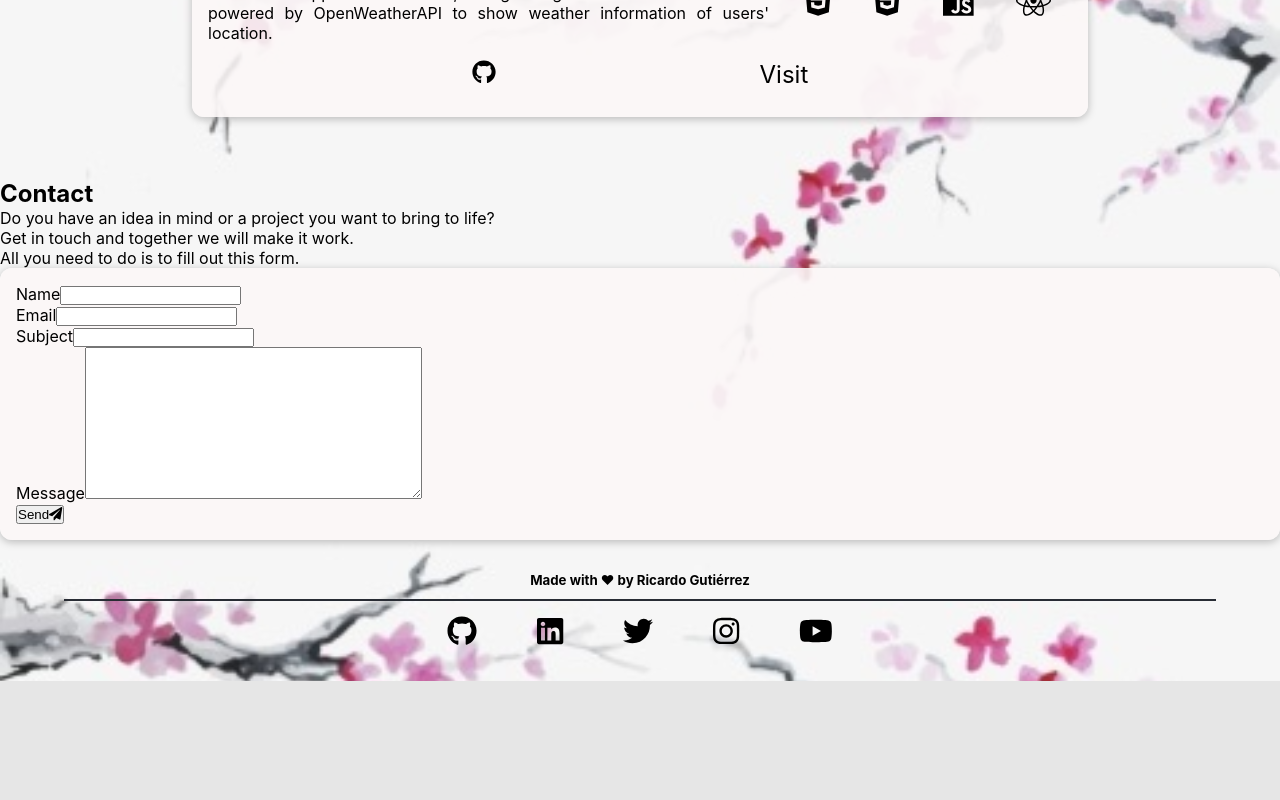
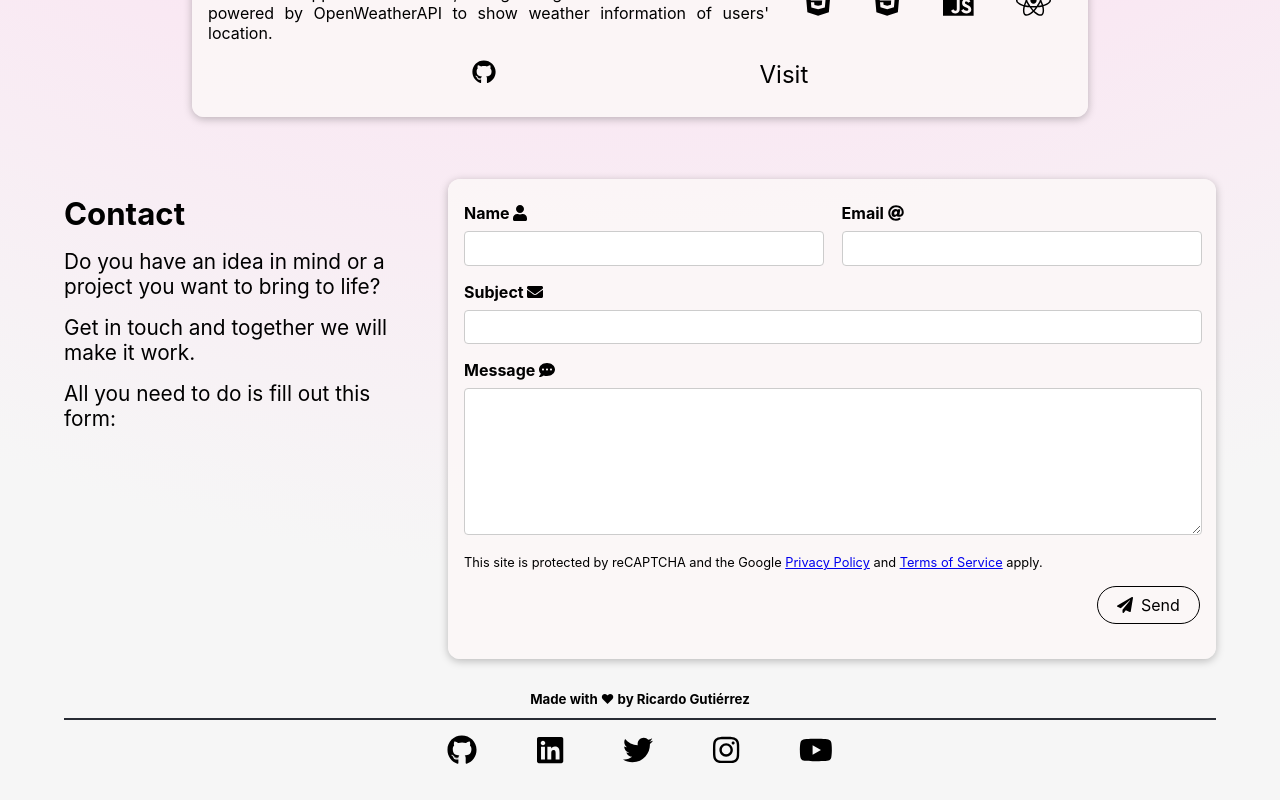
Before and after one commit to GtzRicky/portfolio, a React (Create React App) app: page / in a window 1280 px wide. Shown: the part 3291-4091 px from the top of the page. Before the commit the page ends 3972 px from the top, so only its background shows below. Built offline with nearby package versions, Linux system fonts and the light colour scheme.

Commit message:
json-stringify

```diff
--- a/src/components/Contact.js
+++ b/src/components/Contact.js
@@ -1,8 +1,11 @@
 import React, { useRef, useState } from 'react';
 import Card from '../UI/Card';
 import { FontAwesomeIcon } from '@fortawesome/react-fontawesome';
-import { faPaperPlane } from '@fortawesome/free-solid-svg-icons';
+import { faPaperPlane, faEnvelope, faAt, faCommentDots, faUser } from '@fortawesome/free-solid-svg-icons';
 import axios from 'axios';
+
+
+import classes from './Contact.module.css';
 
 const isEmpty = value => value.trim() === '';
 const isEmail = value => value.includes('@');
@@ -50,55 +53,60 @@ const Contact = () => {
         await axios({
             method: 'post',
             url: "https://portfolio-nodemailer.herokuapp.com/enviar-correo",
-            data: JSON.stringify({
+            data: {
                 subject: enteredSubject,
                 text: enteredMessage,
                 to: "ricardogusar93@hotmail.com",
                 email: enteredEmail,
                 name: enteredName
-            })
+            }
         });
 
         formRef.current.reset();
     };
 
+    const policy = <a className={classes.advertisement} href="https://policies.google.com/privacy" target="_blank" rel="noopener noreferrer">Privacy Policy</a>;
+    const terms = <a className={classes.advertisement} href="https://policies.google.com/terms" target="_blank" rel="noopener noreferrer"> Terms of Service</a>
+
     return (
-    <section className={'contact'}>
+    <section className={classes.contact}>
+        <div className={classes['contact-text']}>
             <h2>Contact</h2>
-        <div className={'contact-text'}>
-            <p>Do you have an idea in mind or a project you want to bring to life? <br/>
-                Get in touch and together we will make it work. <br/>
-                All you need to do is to fill out this form.</p>
+            <p>Do you have an idea in mind or a project you want to bring to life? </p>
+            <p>Get in touch and together we will make it work. </p>
+            <p> All you need to do is fill out this form:</p>
         </div>
-        <div className={'contact-form'}>
         <Card>
-                <form onSubmit={submitHandler} ref={formRef}>
-                    <div className={'data-group'}>
-                        <div classes={'nameInputClasses'}>
-                            <label htmlFor='name'>Name</label>
+            <form onSubmit={submitHandler} ref={formRef} className={classes['contact-form']}>
+                <div className={classes['data-group']}>
+                    <div className={classes['input-class']}>
+                        <label htmlFor='name'>Name <FontAwesomeIcon icon={faUser}/></label>
                         <input type='text' id='name' ref={nameValue}/>
                     </div>
-                        <div className={'emailInputClasses'}>
-                            <label htmlFor='email'>Email</label>
+                    <div className={classes['input-class']}>
+                        <label htmlFor='email'>Email <FontAwesomeIcon icon={faAt}/></label>
                         <input type='email' id='email' ref={emailValue} />
                     </div>
                 </div>
-                    <div className={'message-group'}>
-                        <div>
-                            <label htmlFor='subject'>Subject</label>
+                <div className={classes['message-group']}>
+                    <div className={classes['input-class']}>
+                        <label htmlFor='subject'>Subject <FontAwesomeIcon icon={faEnvelope}/></label>
                         <input type='text' id='subject' ref={subjectValue}/>
                     </div>
-                        <div>
-                            <label htmlFor='message'>Message</label>
-                            <textarea id='message' cols='40' rows='10' ref={messageValue} minLength='25' />
+                    <div className={classes['input-class']}>
+                        <label htmlFor='message'>Message <FontAwesomeIcon icon={faCommentDots}/></label>
+                        <textarea id='message' cols='40' rows='7' ref={messageValue} minLength='25' />
                     </div>
                 </div>
-                    <div>
-                        <button>Send<FontAwesomeIcon icon={faPaperPlane}/></button>
+                <p className={classes.advertisement}>This site is protected by reCAPTCHA and the Google {policy} and {terms} apply.</p>
+                <div className={classes.actions}>
+                    <button>
+                        <FontAwesomeIcon icon={faPaperPlane} className={'submit'}/>
+                        <span>Send</span>
+                    </button>
                 </div>
             </form>
         </Card>
-        </div>
     </section>
     );
 };
--- /dev/null
+++ b/src/components/Contact.module.css
@@ -0,0 +1,99 @@
+.contact {
+    width: 90%;
+    height: 30rem;
+    margin: 2rem auto;
+    justify-content: center;
+    display: grid;
+    grid-template-columns: 2fr 4fr;
+}
+
+.contact-text {
+    font-size: 130%;
+    margin: 1rem 0;
+}
+
+.contact-text p {
+    margin: 1rem 0;
+    margin-right: 1.5rem;
+}
+
+.contact-form {
+    margin: 0.5rem 0;
+    height: 19rem;
+}
+
+.data-group {
+    width: 100%;
+    display: grid;
+    grid-template-columns: repeat(2, 1fr);
+    grid-gap: 1.2rem;
+}
+
+.message-group {
+    width: 100%;
+    justify-content: left;
+    display: block;
+}
+
+.input-class {
+    margin-bottom: 1rem;
+}
+
+.input-class label {
+    font-weight: bold;
+    margin-bottom: 0.5rem;
+    display: block;
+}
+
+.input-class input {
+    font: inherit;
+    border: 1px solid #ccc;
+    border-radius: 4px;
+    padding: 0.4rem 0px;
+    width: 100%;
+    max-width: 100%;
+    text-indent: 8px;
+}
+
+.input-class textarea {
+    font: inherit;
+    border: 1px solid #ccc;
+    border-radius: 4px;
+    width: 100%;
+    max-width: 100%;
+    text-indent: 8px;
+    padding-top: 5px;
+}
+
+.advertisement {
+    margin-top: 0.8rem;
+    font-size: 0.8rem;
+}
+
+.actions {
+    width: 100%;
+    margin-top: 1rem;
+    display: flex;
+    justify-content: flex-end;
+    gap: 1rem;
+    align-items: center;
+}
+
+.actions button {
+    font: inherit;
+    color: #000;
+    cursor: pointer;
+    background-color: transparent;
+    border: solid 1px;
+    border-radius: 25px;
+    padding: 0.5rem 1.2rem;
+}
+
+.actions button:hover {
+    background-color: #282c34f1;
+    color: rgb(240, 240, 240);
+}
+
+.actions button span {
+    margin-left: 0.5rem;
+}
--- a/src/index.css
+++ b/src/index.css
@@ -11,9 +11,8 @@ body {
     sans-serif;
   -webkit-font-smoothing: antialiased;
   -moz-osx-font-smoothing: grayscale;
-  background-color: rgb(230, 230, 230);
-  background-image: url('./assets/61.png');
-  background-size: contain;
+  background: rgb(255,172,183);
+  background: radial-gradient(circle, rgba(255,172,183,1) 0%, rgba(255,206,237,1) 19%, rgba(246,246,246,1) 85%);
 }
 
 
```
Lines whose indentation alone changed are shown as unchanged.
